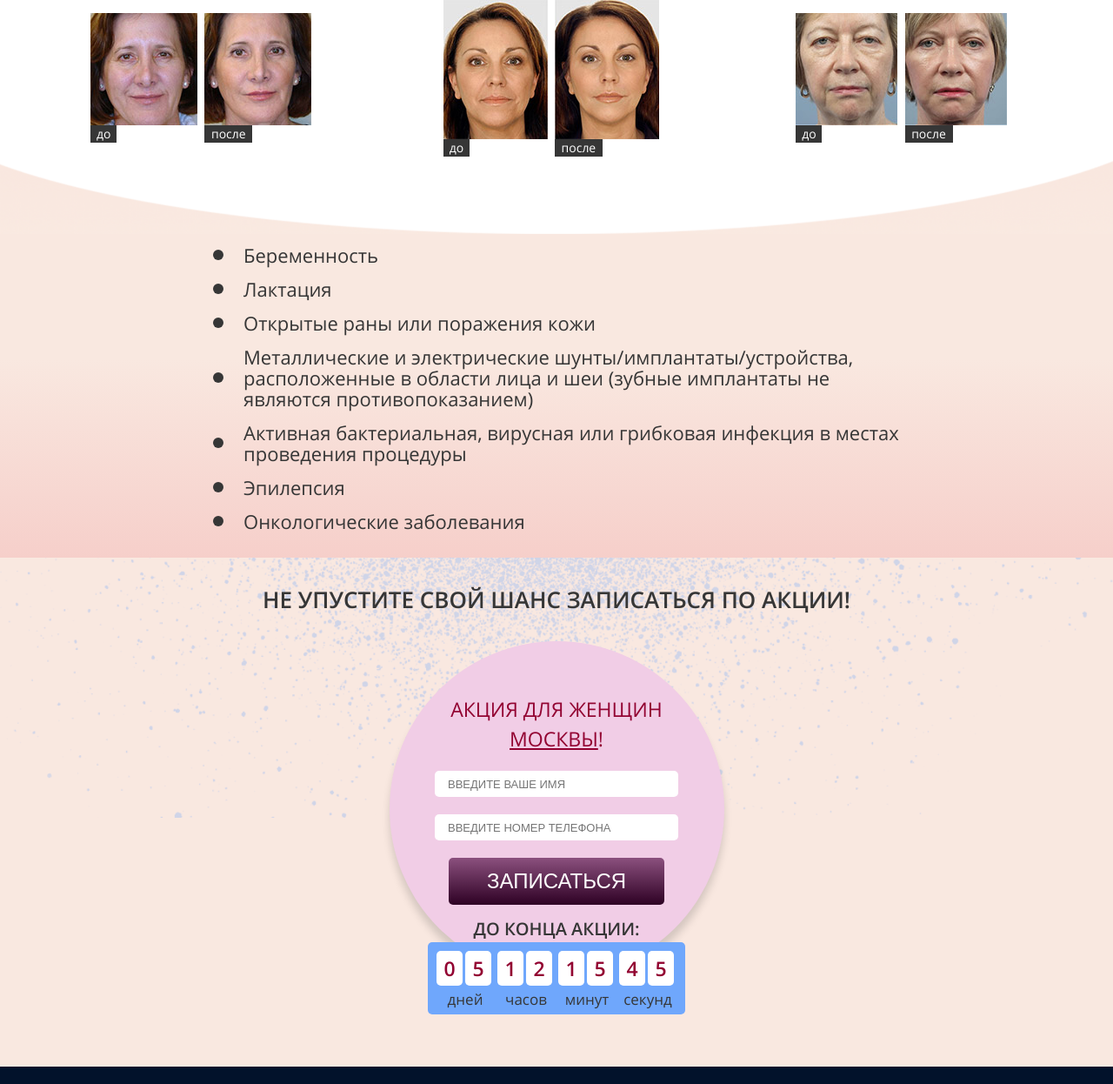
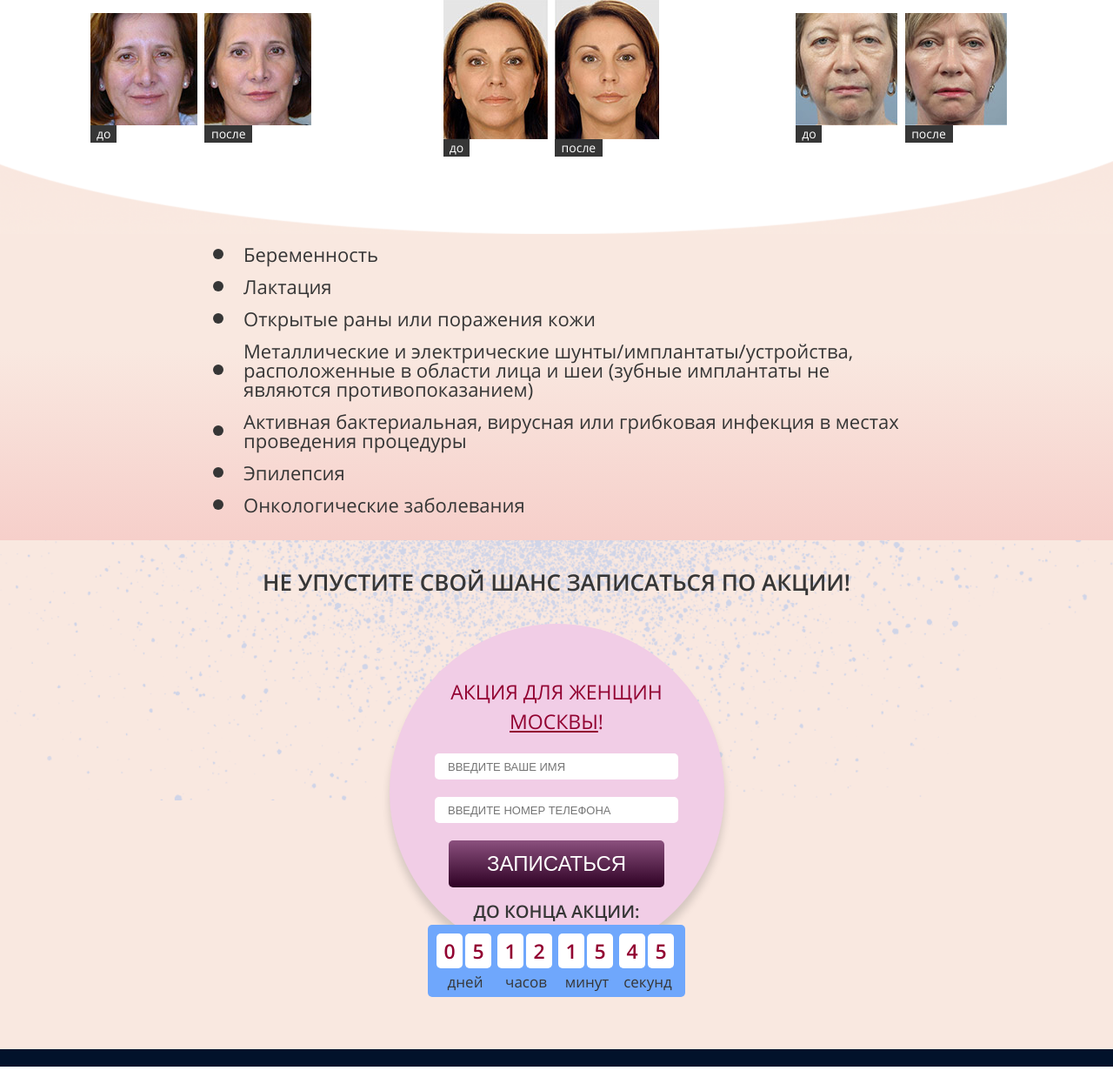
Before and after one commit to inwisloklem/medical, a Node project: template app/pages/index.pug in a window 1280 px wide. Shown: the part 3542-4788 px from the top of the page at 87% size. Run offline with Node 20 templates, Linux system fonts and the light colour scheme; the template is opened without the code that fills it, so the values that code supplies are empty; some web fonts are replaced.

Commit message:
Fix list font settings in blocks

```diff
--- a/app/css/style.css
+++ b/app/css/style.css
@@ -304,7 +304,12 @@ ul {
   color: #363636;
   list-style-type: none;
   font-size: 16px;
-  line-height: 24px;
+  line-height: 22px;
+}
+@media (min-width: 700px) and (max-width: 1099px) {
+  .forbidden__list {
+    font-size: 18px;
+  }
 }
 @media (min-width: 1100px) {
   .forbidden__list {
@@ -722,11 +727,12 @@ ul {
   display: flex;
   flex-direction: column;
   list-style-type: none;
+  font-size: 16px;
+  line-height: 22px;
 }
 @media (min-width: 700px) and (max-width: 1099px) {
   .review__list {
     font-size: 18px;
-    line-height: 22px;
   }
 }
 @media (min-width: 1100px) {
--- a/app/styles/blocks/forbidden.styl
+++ b/app/styles/blocks/forbidden.styl
@@ -35,7 +35,10 @@
     margin-bottom: 30px
     color: $mine-shaft
     list-style-type: none
-    font(16px, 24px)
+    font(16px, 22px, 400)
+
+    @media $tablet
+      font(18px)
 
     @media $desktop
       padding: 0 200px
--- a/app/styles/blocks/review.styl
+++ b/app/styles/blocks/review.styl
@@ -19,15 +19,16 @@
     display: flex
     flex-direction: column
     list-style-type: none
+    font(16px, 22px, 400)
 
     @media $tablet
-      font(18px, 22px, 400)
+      font(18px)
 
     @media $desktop
       flex-direction: row
       justify-content: space-between
       padding: 0 150px
-      font(20px, 25px, 400)
+      font(20px, 25px)
 
   &__item
     @media $desktop
```
